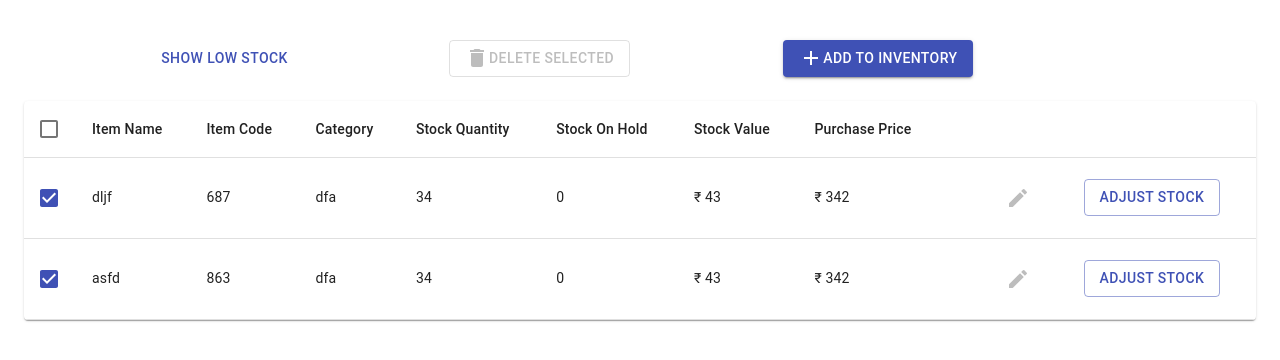
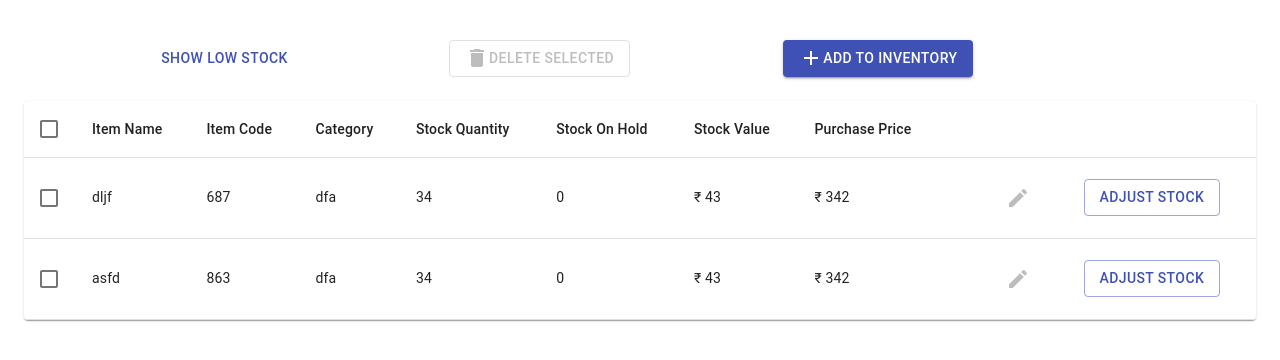
Before and after one commit to PriyaBihani/Solar-ladder-task, a React (Create React App) app in the folder client/: page / in a window 1280 px wide. Shown: the top 360 px of the page. Built offline with nearby package versions, Linux system fonts and the light colour scheme.

Commit message:
fix: check

```diff
--- a/client/src/App.js
+++ b/client/src/App.js
@@ -1,10 +1,13 @@
+import { useState } from 'react';
 import { Inventory, Actions } from './components';
 
 const App = () => {
+	const [selected, setSelected] = useState([]);
+
 	return (
 		<div className='App'>
 			<Actions />
-			<Inventory />
+			<Inventory selected={selected} setSelected={setSelected} />
 		</div>
 	);
 };
--- a/client/src/components/Inventory.js
+++ b/client/src/components/Inventory.js
@@ -41,9 +41,8 @@ const rows = [
 	},
 ];
 
-export const Inventory = () => {
+export const Inventory = ({ selected, setSelected }) => {
 	const [adjustStockModalState, setAdjustStockModalState] = useState(false);
-	const [selected, setSelected] = useState([]);
 
 	const handleCheckboxClick = (event, id) => {
 		event.stopPropagation();
@@ -68,12 +67,12 @@ export const Inventory = () => {
 
 	const handleSelectAllClick = (event) => {
 		if (event.target.checked) {
-			setSelected((prevState) => prevState.data.map((n) => n.id));
+			setSelected(rows.map((n) => n.id));
 			return;
 		}
 		setSelected([]);
 	};
-
+	console.log(selected);
 	const isSelected = (id) => selected.indexOf(id) !== -1;
 
 	return (
@@ -88,8 +87,8 @@ export const Inventory = () => {
 									indeterminate={
 										selected.length > 0 && selected.length < rows.length
 									}
+									onChange={handleSelectAllClick}
 									checked={selected.length === rows.length}
-									onChange={handleSelectAllClick}
 								/>{' '}
 							</TableCell>
 							<TableCell>Item Name</TableCell>
@@ -111,7 +110,7 @@ export const Inventory = () => {
 									<Checkbox
 										color='primary'
 										onClick={(event) => handleCheckboxClick(event, row.id)}
-										checked={isSelected}
+										checked={isSelected(row.id)}
 									/>
 								</TableCell>
 								<TableCell component='th' scope='row'>
```
